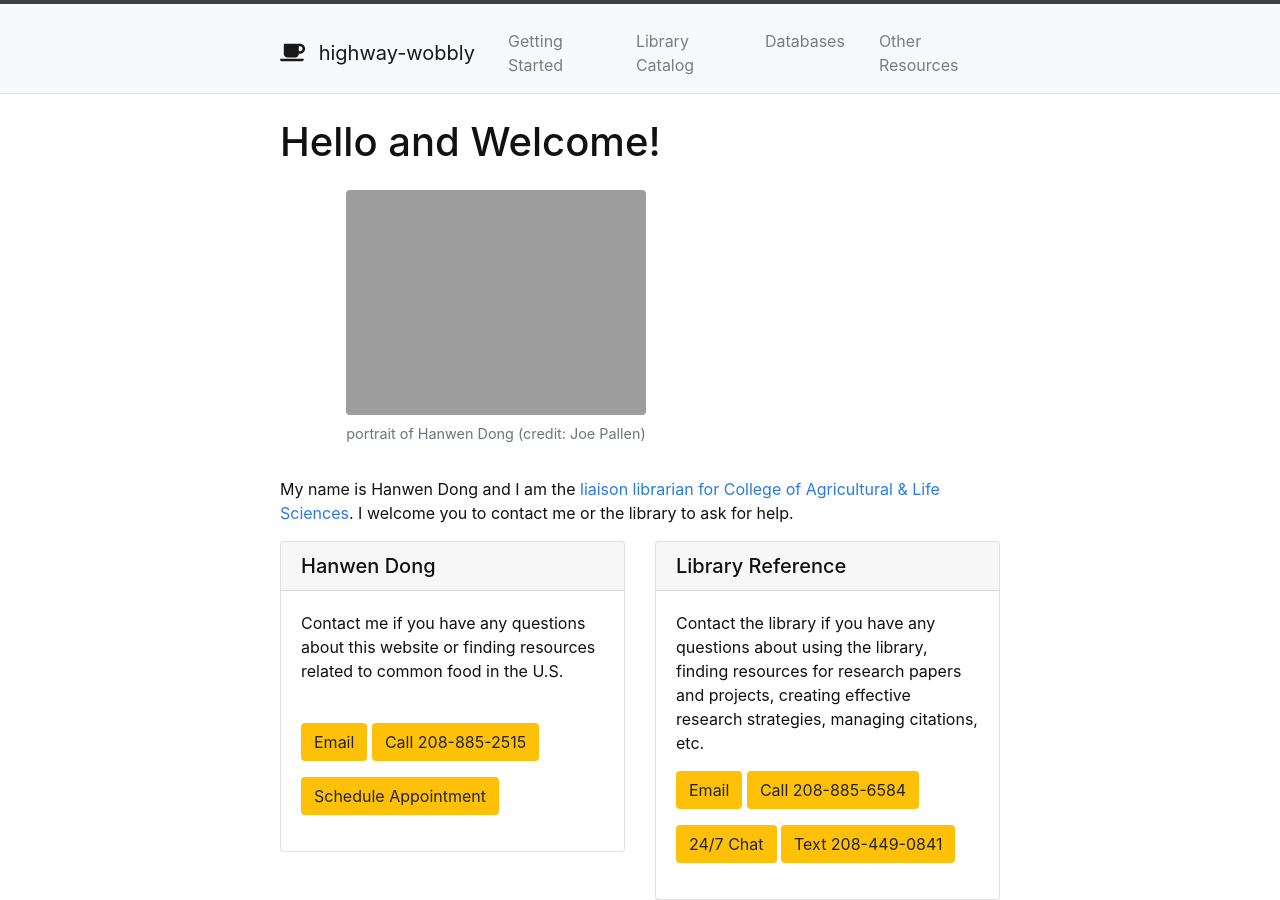
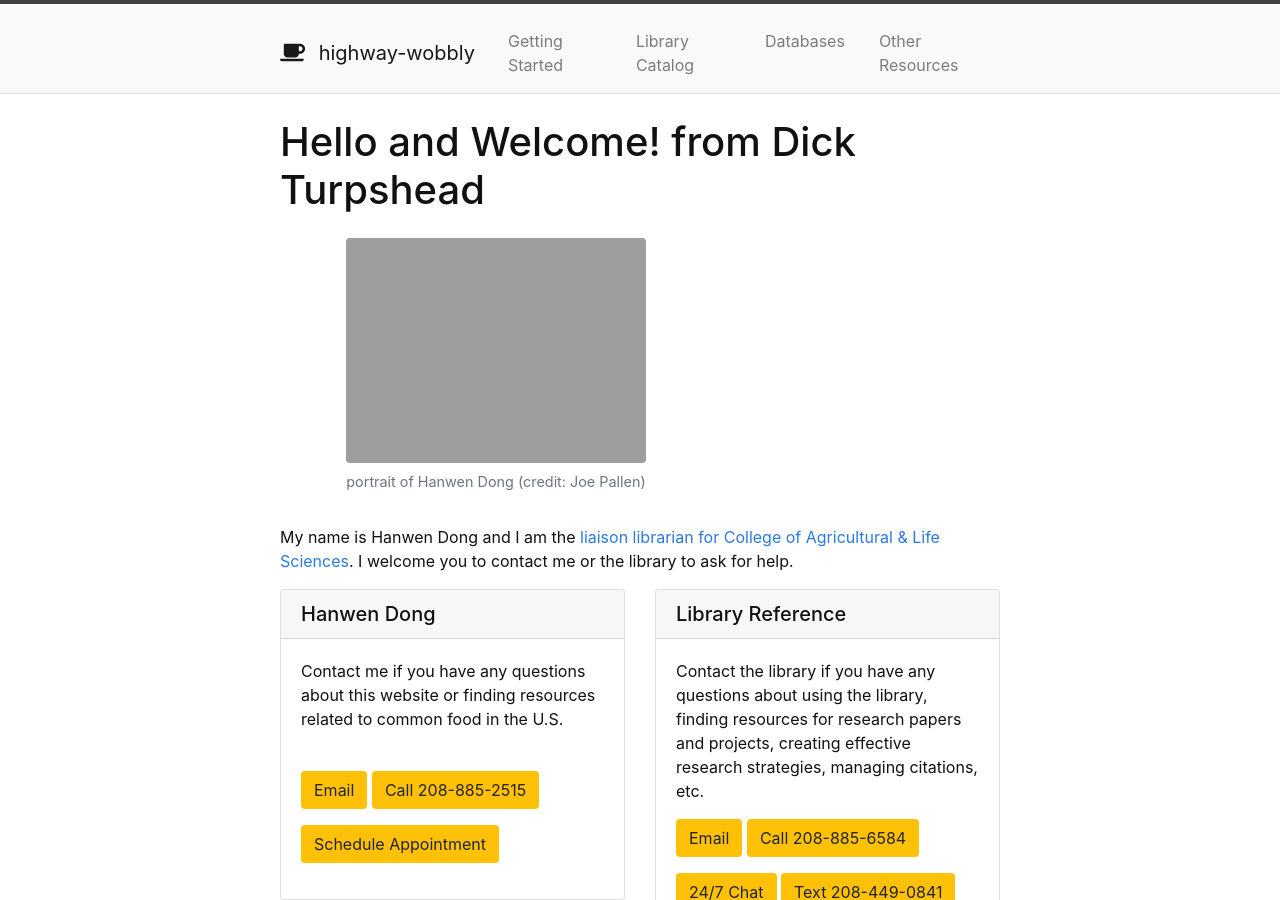
Before and after one commit to DickTurpshead/highway-wobbly, a Jekyll site: the page built from index.md, in a window 1280 px wide and 900 px high. Built offline with Jekyll 4.4.1, drawn with Linux system fonts in a browser that asks for light colours.

Commit message:
Update index.md

```diff
--- a/index.md
+++ b/index.md
@@ -3,7 +3,7 @@ title: Home
 layout: default
 ---
 
-# Hello and Welcome!
+# Hello and Welcome! from Dick Turpshead
 
 {% include figure.html img="HD_portrait.jpg" alt="portrait of Hanwen Dong" caption="portrait of Hanwen Dong (credit: Joe Pallen)" width="75%" %}
 
```
